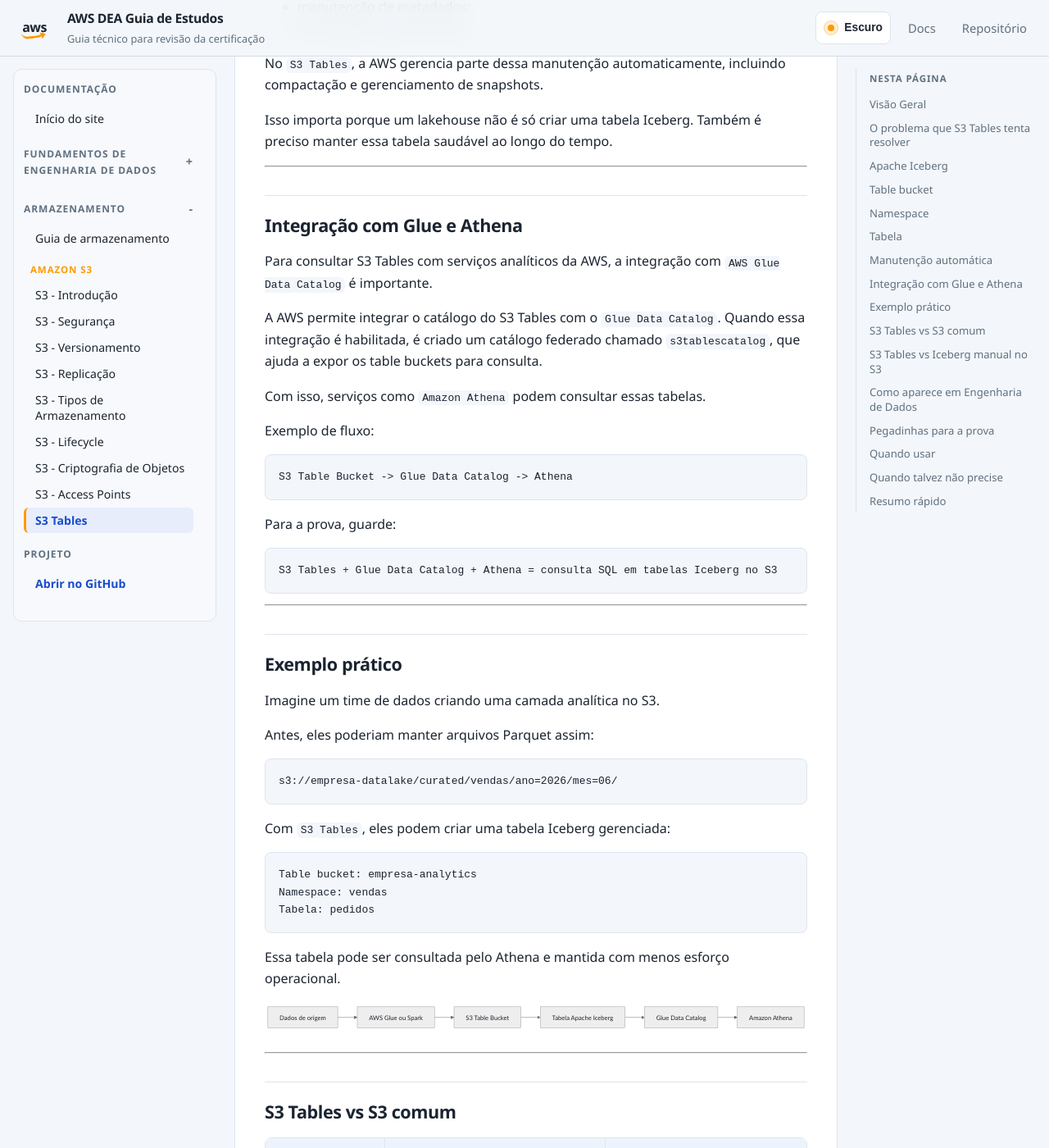
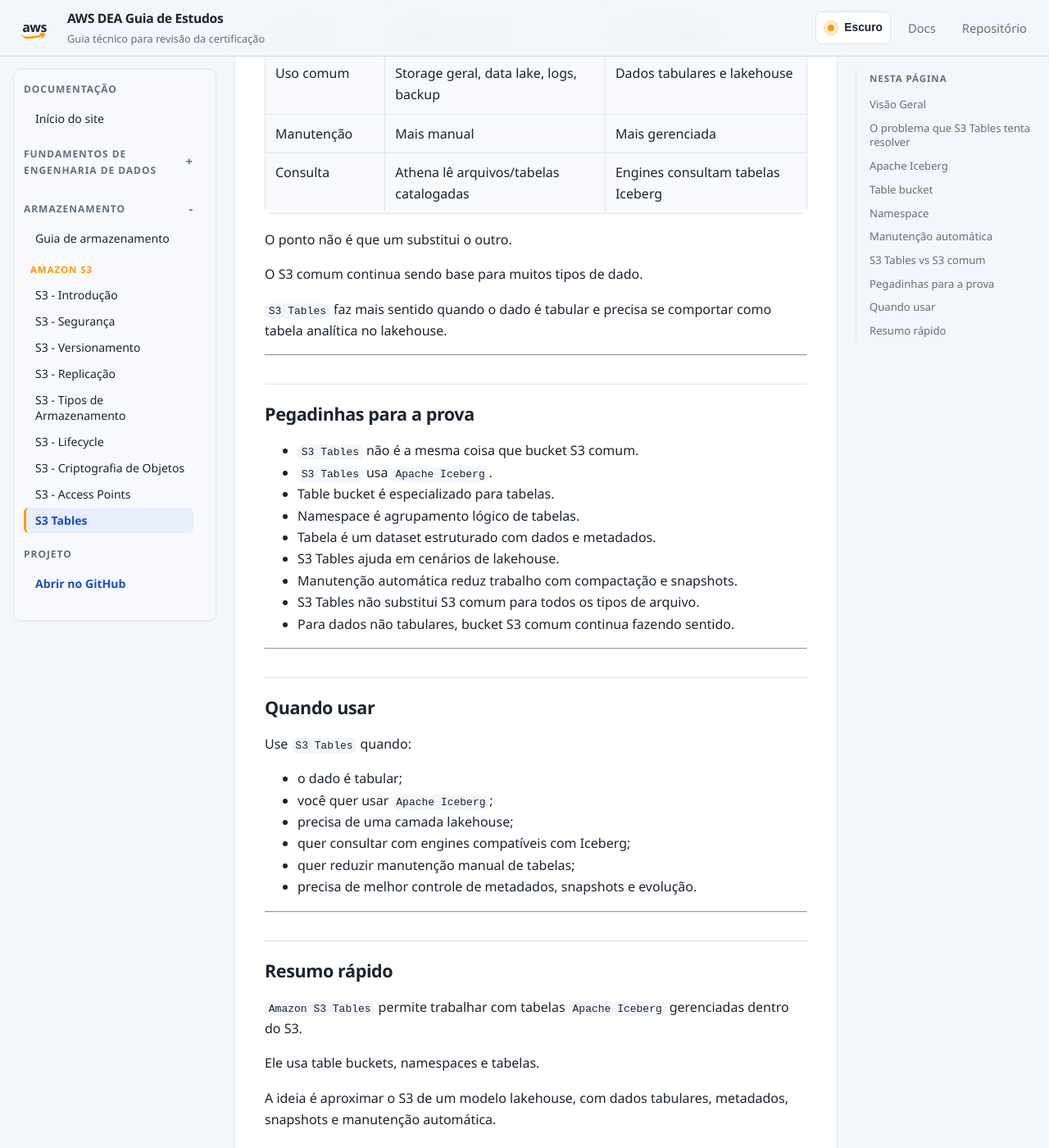
Before and after one commit to Ito-Santana/aws-dea-guia-estudos, a Jekyll site: the page built from armazenamento/s3-tables.md, in a window 1280 px wide and 1400 px high, scrolled down 4015 px. Shown: the whole window at 82% size. Built offline with Jekyll 4.4.1, drawn with Linux system fonts in a browser that asks for light colours; some of the changed text lies outside the part shown.

Commit message:
Remove detailed sections on S3 Tables
Removed sections on S3 Tables, including examples, integration with Glue and Athena, and comparisons with S3 and manual Iceberg usage.

````diff
--- a/armazenamento/s3-tables.md
+++ b/armazenamento/s3-tables.md
@@ -133,25 +133,6 @@ namespace = agrupamento lógico de tabelas
 
 ---
 
-## Tabela
-
-Uma tabela no S3 Tables representa um dataset estruturado.
-
-Ela tem dados e metadados associados.
-
-Exemplo:
-
-```text
-Table bucket: empresa-analytics
-Namespace: vendas
-Tabela: pedidos
-```
-
-Essa tabela pode ser consultada por engines compatíveis com `Iceberg`, como `Athena`, `Spark`, `Trino` e outras ferramentas.
-
-A AWS documenta que tabelas em table buckets podem ser consultadas com SQL por engines que suportam Iceberg.
-
----
 
 ## Manutenção automática
 
@@ -168,59 +149,6 @@ Em tabelas Iceberg comuns no S3, você muitas vezes precisa se preocupar com tar
 No `S3 Tables`, a AWS gerencia parte dessa manutenção automaticamente, incluindo compactação e gerenciamento de snapshots.
 
 Isso importa porque um lakehouse não é só criar uma tabela Iceberg. Também é preciso manter essa tabela saudável ao longo do tempo.
-
----
-
-## Integração com Glue e Athena
-
-Para consultar S3 Tables com serviços analíticos da AWS, a integração com `AWS Glue Data Catalog` é importante.
-
-A AWS permite integrar o catálogo do S3 Tables com o `Glue Data Catalog`. Quando essa integração é habilitada, é criado um catálogo federado chamado `s3tablescatalog`, que ajuda a expor os table buckets para consulta.
-
-Com isso, serviços como `Amazon Athena` podem consultar essas tabelas.
-
-Exemplo de fluxo:
-
-```text
-S3 Table Bucket -> Glue Data Catalog -> Athena
-```
-
-Para a prova, guarde:
-
-```text
-S3 Tables + Glue Data Catalog + Athena = consulta SQL em tabelas Iceberg no S3
-```
-
----
-
-## Exemplo prático
-
-Imagine um time de dados criando uma camada analítica no S3.
-
-Antes, eles poderiam manter arquivos Parquet assim:
-
-```text
-s3://empresa-datalake/curated/vendas/ano=2026/mes=06/
-```
-
-Com `S3 Tables`, eles podem criar uma tabela Iceberg gerenciada:
-
-```text
-Table bucket: empresa-analytics
-Namespace: vendas
-Tabela: pedidos
-```
-
-Essa tabela pode ser consultada pelo Athena e mantida com menos esforço operacional.
-
-```mermaid
-flowchart LR
-    A[Dados de origem] --> B[AWS Glue ou Spark]
-    B --> C[S3 Table Bucket]
-    C --> D[Tabela Apache Iceberg]
-    D --> E[Glue Data Catalog]
-    E --> F[Amazon Athena]
-```
 
 ---
 
@@ -243,38 +171,6 @@ O S3 comum continua sendo base para muitos tipos de dado.
 
 ---
 
-## S3 Tables vs Iceberg manual no S3
-
-Também dá para usar `Apache Iceberg` em cima de buckets S3 comuns, com Spark, Athena ou outros motores.
-
-A diferença é que, nesse modelo, parte da manutenção fica mais sob responsabilidade do time.
-
-Com `S3 Tables`, a AWS entrega uma experiência mais gerenciada para tabelas Iceberg.
-
-Resumo:
-
-```text
-Iceberg manual no S3 -> mais controle, mais operação
-S3 Tables -> Iceberg gerenciado no S3
-```
-
----
-
-## Como aparece em Engenharia de Dados
-
-`S3 Tables` aparece em cenários como:
-
-* lakehouse;
-* tabelas analíticas no S3;
-* uso de `Apache Iceberg`;
-* consultas com `Athena`;
-* integração com `Glue Data Catalog`;
-* redução de manutenção de tabelas;
-* workloads com Spark, Trino ou engines compatíveis com Iceberg.
-
-Em vez de pensar só em arquivos no S3, você passa a pensar em tabelas com metadados e manutenção.
-
----
 
 ## Pegadinhas para a prova
 
@@ -285,7 +181,6 @@ Em vez de pensar só em arquivos no S3, você passa a pensar em tabelas com meta
 * Tabela é um dataset estruturado com dados e metadados.
 * S3 Tables ajuda em cenários de lakehouse.
 * Manutenção automática reduz trabalho com compactação e snapshots.
-* Integração com `Glue Data Catalog` ajuda na consulta com serviços como `Athena`.
 * S3 Tables não substitui S3 comum para todos os tipos de arquivo.
 * Para dados não tabulares, bucket S3 comum continua fazendo sentido.
 
@@ -302,17 +197,6 @@ Use `S3 Tables` quando:
 * quer reduzir manutenção manual de tabelas;
 * precisa de melhor controle de metadados, snapshots e evolução.
 
----
-
-## Quando talvez não precise
-
-Talvez não seja necessário quando:
-
-* você só precisa armazenar arquivos simples;
-* o dado não é tabular;
-* o uso é backup, log bruto ou landing zone simples;
-* uma organização por prefixo em bucket comum já resolve;
-* você não precisa de recursos de tabela Iceberg.
 
 ---
 
````
